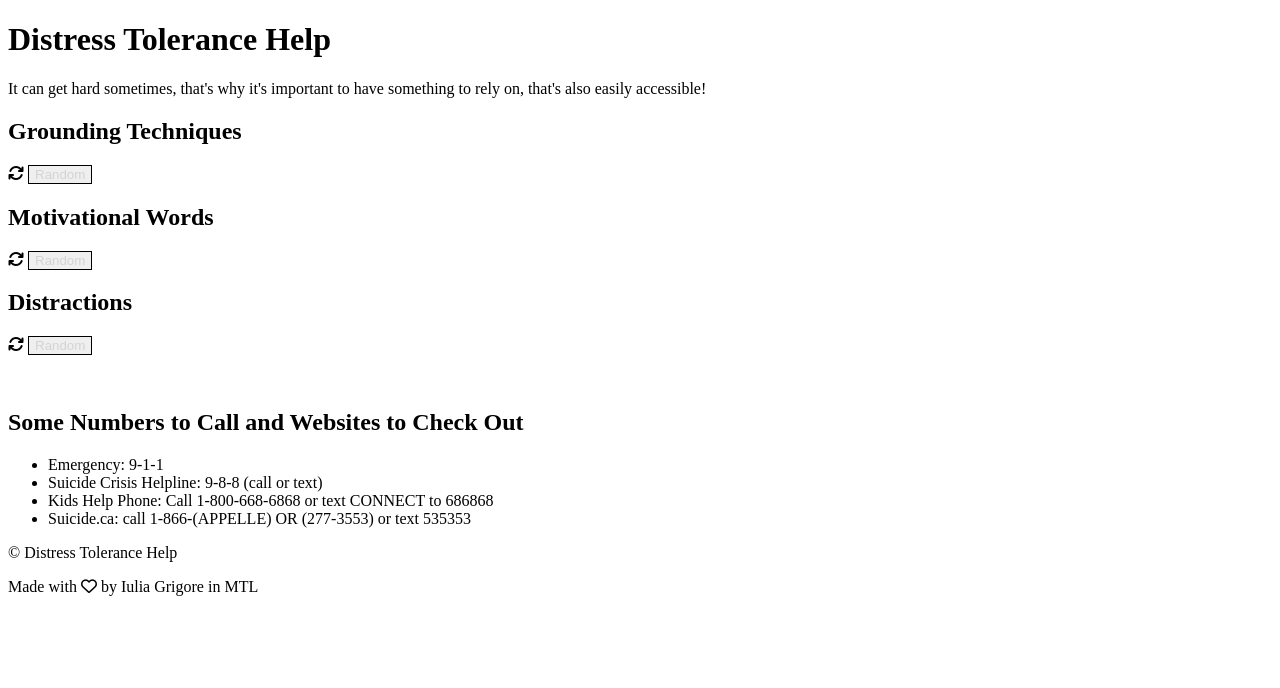
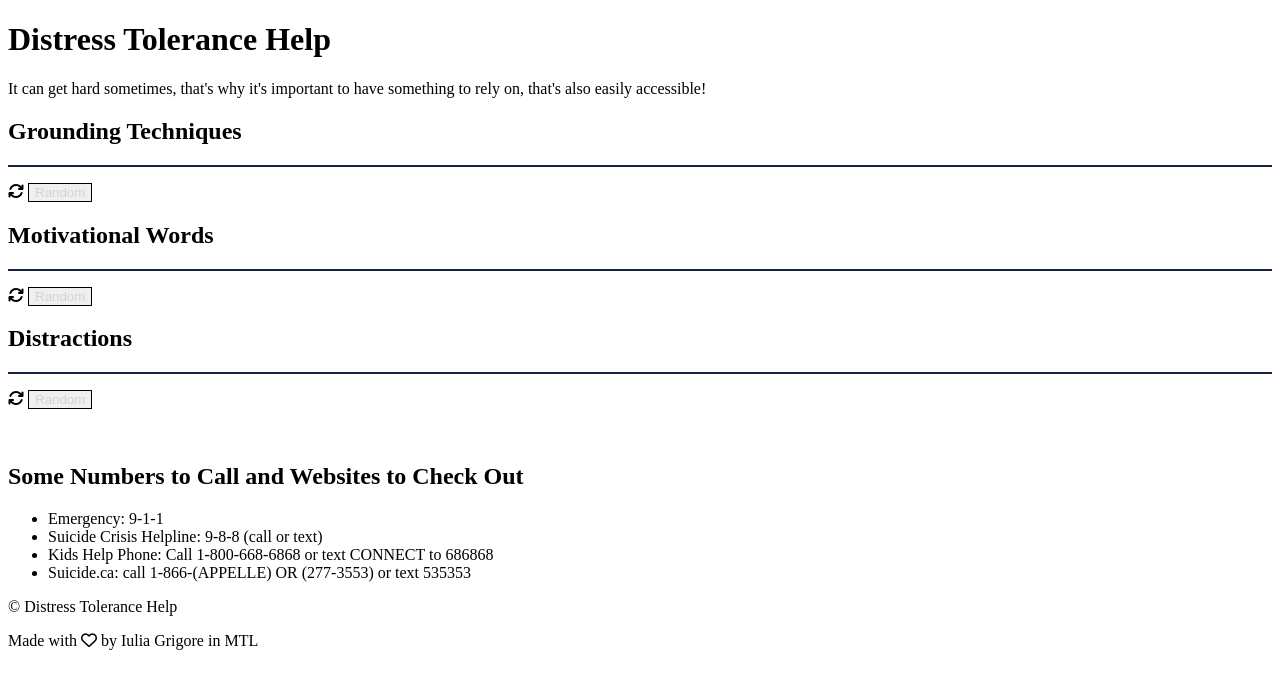
Before and after one commit to iuliaGrig/msgGenCode, a plain HTML site: page index.html in a window 1280 px wide. Drawn offline with Linux system fonts and the light colour scheme.

Commit message:
Update css

```diff
--- a/index.css
+++ b/index.css
@@ -6,3 +6,7 @@ button {
     display: inline-block;
     cursor: pointer;
 }
+
+.desc {
+    border: solid 1px #152340;
+}
```
